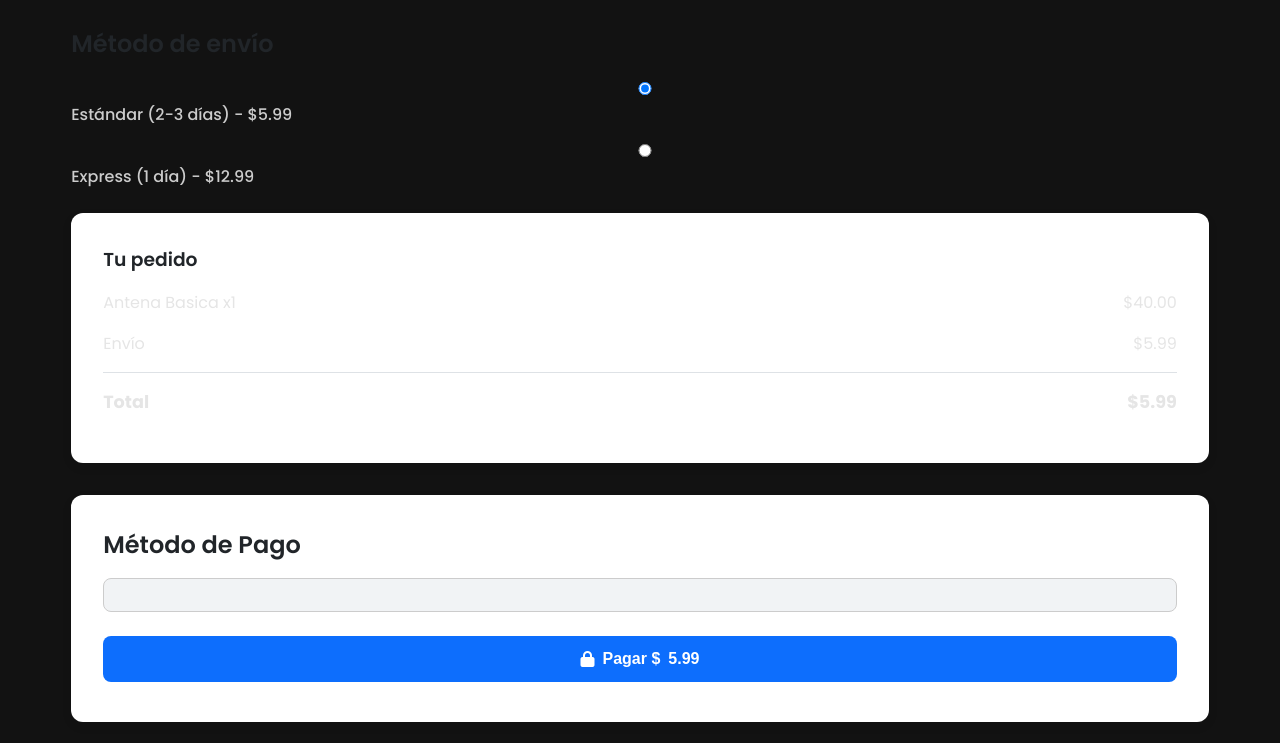
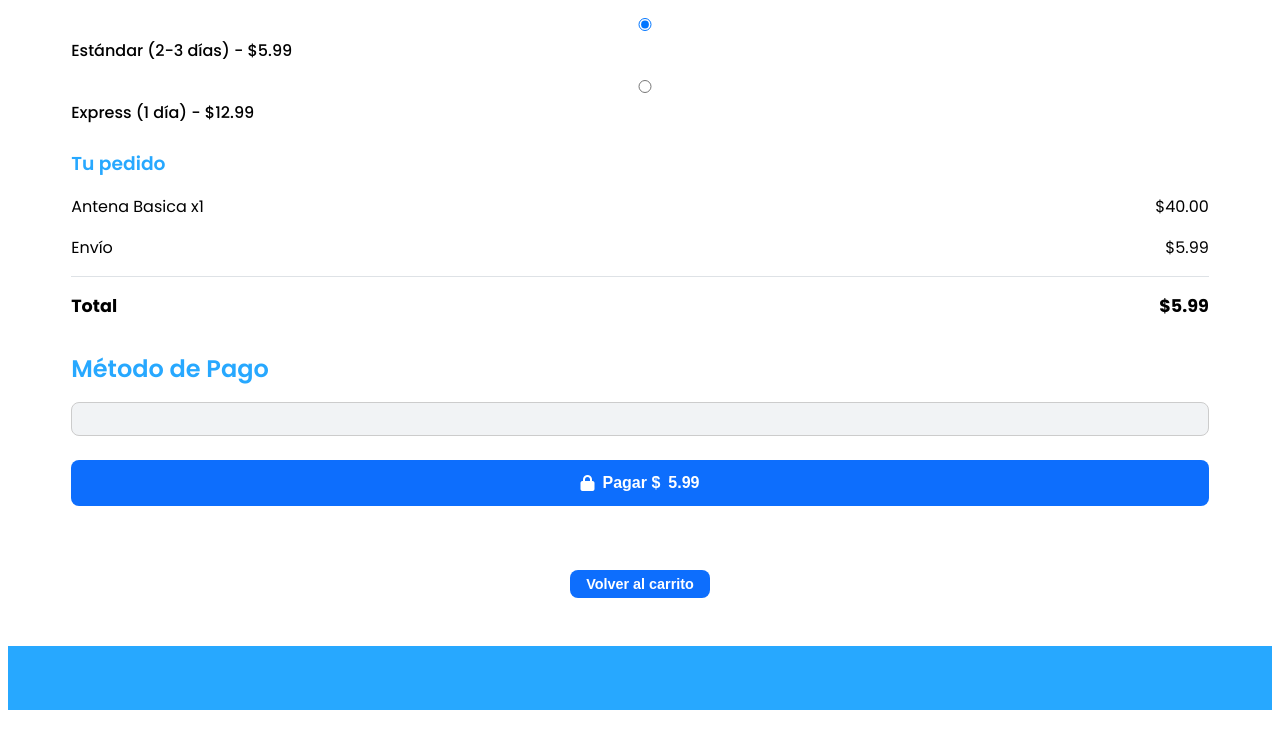
Before and after one commit to Gilberto896/Gilberto896.github.io, a plain HTML site: page checkout.html in a window 1280 px wide. Shown: the part 617-1360 px from the top of the page. After the commit the page ends 1335 px from the top, so only its background shows below. Drawn offline with Linux system fonts and the dark colour scheme; a script that the page names is missing.

Commit message:
website correccion
correccion

```diff
--- a/checkout.html
+++ b/checkout.html
@@ -8,53 +8,32 @@
     <link rel="stylesheet" href="/ccs/estilos.css">
     <link rel="stylesheet" href="/ccs/tienda.css">
     <style>
-        @media (prefers-color-scheme: dark) {
-    body {
-        background-color: #121212;
-        color: #e5e5e5;
-    }
+     {
 
-    .checkout-form,
-    .checkout-summary,
-    .metodo-pago {
-        background-color: #1e1e1e;
-        box-shadow: 0 4px 12px rgba(255, 255, 255, 0.05);
-    }
 
-    .step {
-        background: #2a2a2a;
-        color: #bbb;
-    }
+
+
+
 
     .step.active {
         background: #0d6efd;
         color: #fff;
     }
 
-    input,
-    select {
-        background-color: #2b2b2b;
-        color: #f1f1f1;
-        border: 1px solid #444;
-    }
+
 
     input:focus,
     select:focus {
         border-color: #0d6efd;
     }
 
-    #card-element {
-        background: #2b2b2b;
-        border-color: #444;
-    }
+
 
     .shipping-method {
         color: #ccc;
     }
 
-    .summary-total {
-        border-top-color: #444;
-    }
+
 
     .btn-primario {
         background-color: #0d6efd;
@@ -70,7 +49,7 @@
     }
 
     footer.footer {
-        background-color: #111;
+        background-color: #27a8ff;
         color: #ccc;
     }
 }
@@ -115,12 +94,7 @@
             gap: 2rem;
         }
 
-        .checkout-form, .checkout-summary, .metodo-pago {
-            background: #ffffff;
-            border-radius: 12px;
-            padding: 2rem;
-            box-shadow: 0 4px 12px rgba(0,0,0,0.06);
-        }
+
 
         .checkout-form {
             flex: 2;
@@ -223,13 +197,13 @@
             margin-top: 0;
             margin-bottom: 1rem;
             font-weight: 600;
-            color: #212529;
+            color: #27a8ff;
         }
 
         footer.footer {
             margin-top: 3rem;
             padding: 2rem;
-            background: #212529;
+            background:#27a8ff;
             color: #fff;
             text-align: center;
         }
```
Also changed, not shown: checkout2.html (+11 -37 lines), checkout3.html (+11 -38 lines), index.html (+1 -5 lines).
